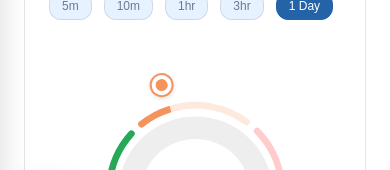
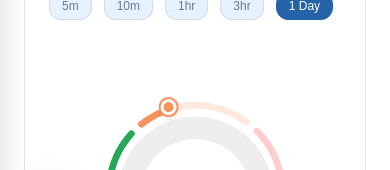
Before and after one commit to ShyamPrasadh/Aatral, a Next.js app: page / in a window 390 px wide. Shown: the part 591-761 px from the top of the page. Built offline with nearby package versions, Linux system fonts and the light colour scheme.

Commit message:
gauge change

```diff
--- a/src/components/GaugeChart.module.css
+++ b/src/components/GaugeChart.module.css
@@ -330,6 +330,18 @@
         max-width: 220px;
     }
 
+    .needleTip {
+        bottom: 78px;
+        /* Adjusted for smaller chart size (220px width) */
+        width: 20px;
+        height: 20px;
+    }
+
+    .needleTipInner {
+        width: 10px;
+        height: 10px;
+    }
+
     .value {
         font-size: 2rem;
     }
```
